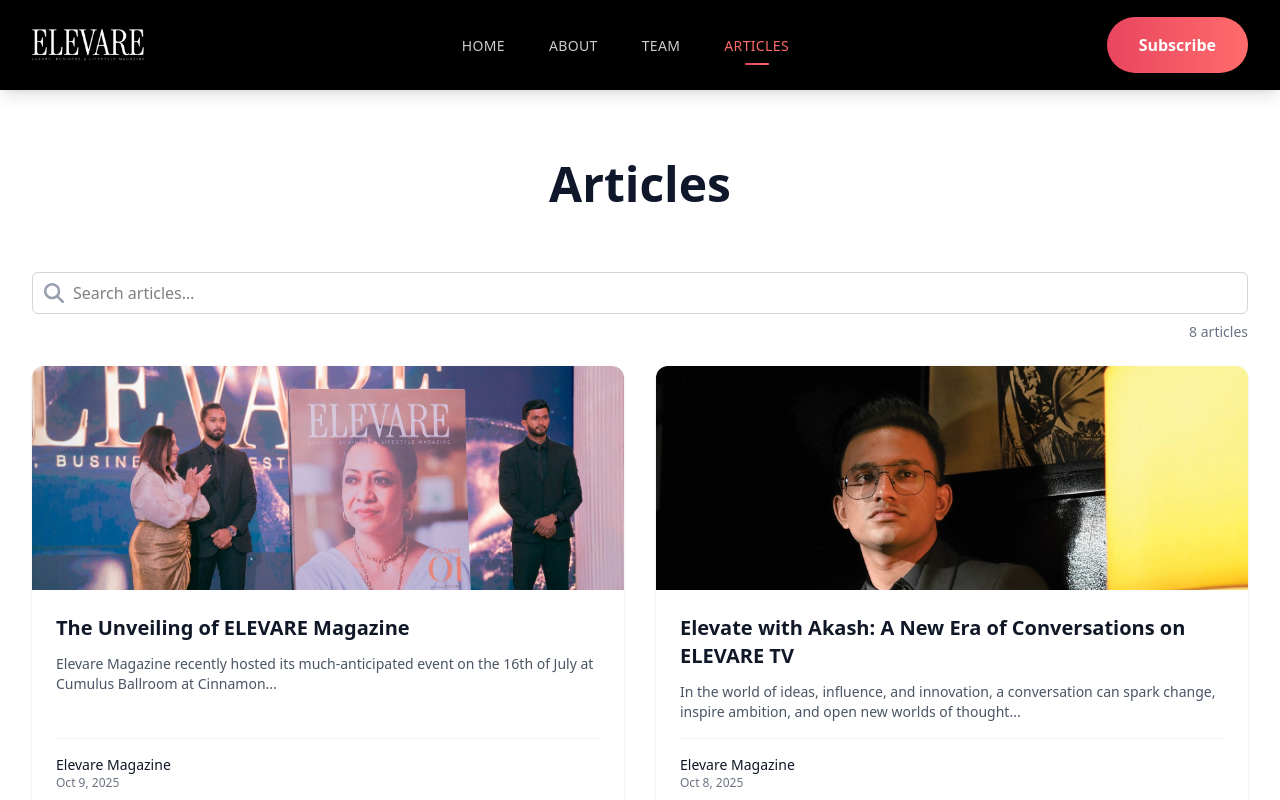
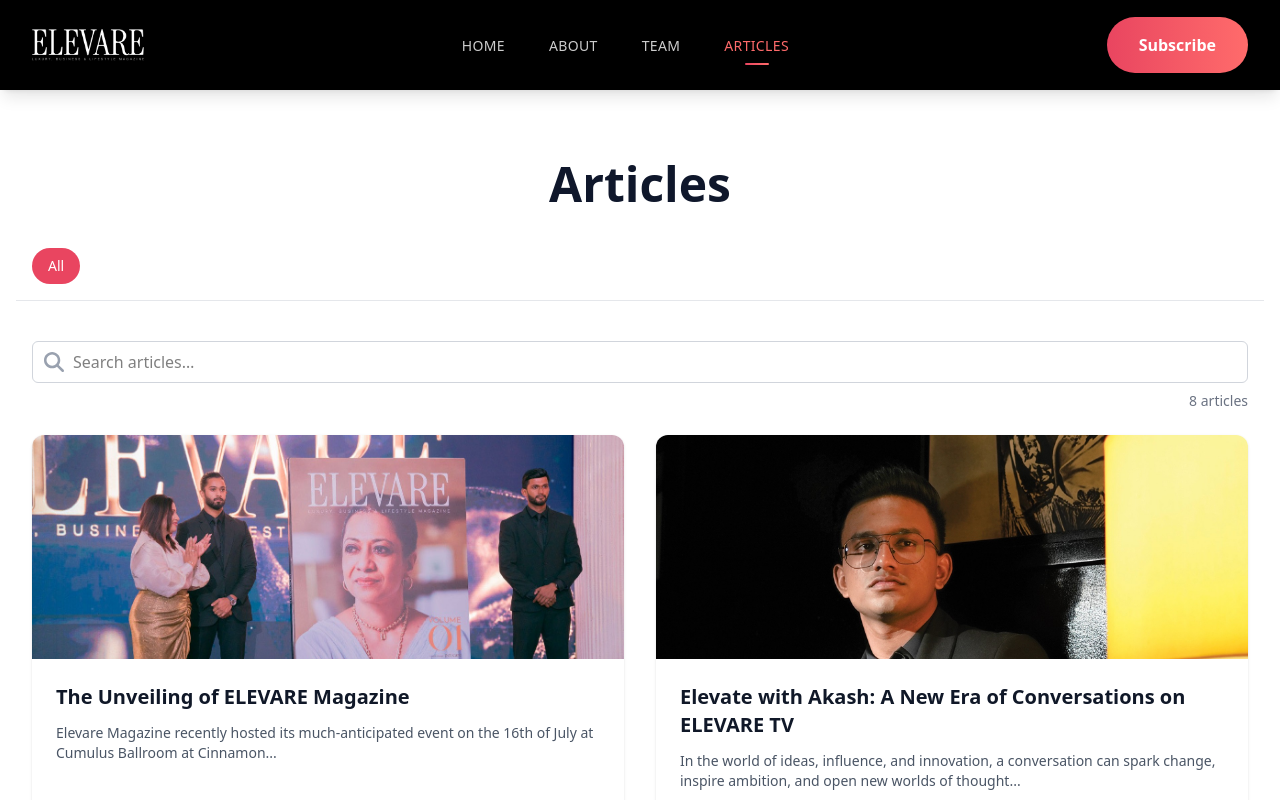
Before and after one commit to agroventures/elevare, a React (Vite) app: page /articles in a window 1280 px wide. Shown: the top 800 px of the page. Built offline with nearby package versions, Linux system fonts and the light colour scheme.

Commit message:
Update Articles.jsx

```diff
--- a/src/pages/Articles.jsx
+++ b/src/pages/Articles.jsx
@@ -1,4 +1,5 @@
 import React, { useEffect, useMemo, useState } from "react";
+import { useSearchParams } from "react-router-dom";
 import ArticleDetailCard from "../components/Articles/ArticleDetailCard";
 import { articleData } from "../data/articleData";
 import Header from "../components/Header";
@@ -7,8 +8,19 @@
 import useSEO from "../hooks/useSEO";
 
 export default function Articles() {
+  const [searchParams, setSearchParams] = useSearchParams();
   const [searchQuery, setSearchQuery] = useState("");
   const [visibleCount, setVisibleCount] = useState(10);
+
+  // Get volume from URL params, default to "All"
+  const volumeParam = searchParams.get("volume");
+  const [selectedVolume, setSelectedVolume] = useState(() => {
+    if (volumeParam) {
+      const parsedVolume = parseInt(volumeParam);
+      return isNaN(parsedVolume) ? "All" : parsedVolume;
+    }
+    return "All";
+  });
 
   const url = window.location.href;
 
@@ -20,12 +32,43 @@
     twitter_card: "summary_large_image",
   });
 
+    useEffect(() => {
+    if (volumeParam) {
+      const parsedVolume = parseInt(volumeParam);
+      if (!isNaN(parsedVolume)) {
+        setSelectedVolume(parsedVolume);
+      }
+    } else {
+      setSelectedVolume("All");
+    }
+  }, [volumeParam]);
+
+  // Extract unique volumes from articleData (volumes are numbers)
+  const volumes = useMemo(() => {
+    const uniqueVolumes = [
+      ...new Set(
+        articleData
+          .map((article) => article.volume)
+          .filter((v) => v !== undefined && v !== null)
+      ),
+    ];
+    // Sort numerically
+    uniqueVolumes.sort((a, b) => a - b);
+    return ["All", ...uniqueVolumes];
+  }, []);
+
   const filteredArticles = useMemo(() => {
     const query = searchQuery.toLowerCase().trim();
 
     return [...articleData]
       .sort((a, b) => b.id - a.id)
       .filter((article) => {
+        // Volume filter (compare as numbers)
+        if (selectedVolume !== "All" && article.volume !== selectedVolume) {
+          return false;
+        }
+
+        // Search filter
         const title = (article.title || "").toLowerCase();
         const excerpt = (article.excerpt || "").toLowerCase();
 
@@ -33,9 +76,28 @@
 
         return title.includes(query) || excerpt.includes(query);
       });
-  }, [searchQuery]);
+  }, [searchQuery, selectedVolume]);
 
   const visibleArticles = filteredArticles.slice(0, visibleCount);
+
+  const handleVolumeChange = (volume) => {
+    setSelectedVolume(volume);
+    setVisibleCount(10);
+
+    // Update URL params
+    if (volume === "All") {
+      searchParams.delete("volume");
+    } else {
+      searchParams.set("volume", volume.toString());
+    }
+    setSearchParams(searchParams);
+  };
+
+  // Helper to display volume label
+  const getVolumeLabel = (volume) => {
+    if (volume === "All") return "All";
+    return `Volume ${volume}`;
+  };
 
   return (
     <div>
@@ -46,28 +108,28 @@
           Articles
         </h2>
 
-        {/* Category Filter */}
-        {/* <section className="bg-white border-b border-gray-200 sticky top-0 z-40">
+        {/* Volume Filter */}
+        <section className="bg-white border-b border-gray-200 sticky top-16 z-40">
           <div className="max-w-7xl mx-auto px-4">
             <div className="flex items-center gap-2 py-4 overflow-x-auto scrollbar-hide">
-              {categories.map((category) => (
+              {volumes.map((volume) => (
                 <button
-                  key={category}
-                  onClick={() => setSelectedCategory(category)}
+                  key={volume}
+                  onClick={() => handleVolumeChange(volume)}
                   className={`px-4 py-2 rounded-full text-sm font-medium whitespace-nowrap transition-all duration-300 ${
-                    selectedCategory === category
-                      ? "bg-amber-500 text-white"
-                      : "bg-gray-100 text-gray hover:bg-gray-200"
+                    selectedVolume === volume
+                      ? "bg-red text-white"
+                      : "bg-gray-100 text-gray-700 hover:bg-gray-200"
                   }`}
                 >
-                  {category}
+                  {getVolumeLabel(volume)}
                 </button>
               ))}
             </div>
           </div>
-        </section> */}
+        </section>
 
-        {/* Main Content with Sidebar */}
+        {/* Main Content */}
         <section className="max-w-7xl mx-auto px-4 py-10">
           <div className="flex flex-col lg:flex-row gap-10">
             <div className="flex-1">
@@ -80,7 +142,7 @@
                   <input
                     type="search"
                     placeholder="Search articles…"
-                    className="w-full border border-gray-300 pl-10 pr-4 py-2 rounded-md focus:outline-none focus:ring-2 focus:ring-amber-500 focus:border-transparent transition-all"
+                    className="w-full border border-gray-300 pl-10 pr-4 py-2 rounded-md focus:outline-none focus:ring-2 focus:ring-red focus:border-transparent transition-all"
                     value={searchQuery}
                     onChange={(e) => {
                       setSearchQuery(e.target.value);
@@ -89,8 +151,13 @@
                   />
                 </div>
               </div>
-              <div className="flex items-center justify-end mb-6">
-                <span className="text-gray-500 text-sm">
+              <div className="flex items-center justify-between mb-6">
+                {selectedVolume !== "All" && (
+                  <span className="text-red text-sm font-medium">
+                    Showing: Volume {selectedVolume}
+                  </span>
+                )}
+                <span className="text-gray-500 text-sm ml-auto">
                   {filteredArticles.length} article
                   {filteredArticles.length !== 1 ? "s" : ""}
                 </span>
@@ -99,7 +166,13 @@
               {/* Show message when no results */}
               {visibleArticles.length === 0 ? (
                 <div className="text-center py-10 text-gray-500">
-                  No articles found for "{searchQuery}"
+                  {searchQuery
+                    ? `No articles found for "${searchQuery}"${
+                        selectedVolume !== "All"
+                          ? ` in Volume ${selectedVolume}`
+                          : ""
+                      }`
+                    : `No articles found in Volume ${selectedVolume}`}
                 </div>
               ) : (
                 <div className="grid grid-cols-1 md:grid-cols-2 gap-8">
@@ -120,11 +193,6 @@
                 </div>
               )}
             </div>
-
-            {/* Sidebar */}
-            {/* <aside className="lg:w-[380px] shrink-0">
-              <ArticleSidebar />
-            </aside> */}
           </div>
         </section>
       </main>
```
